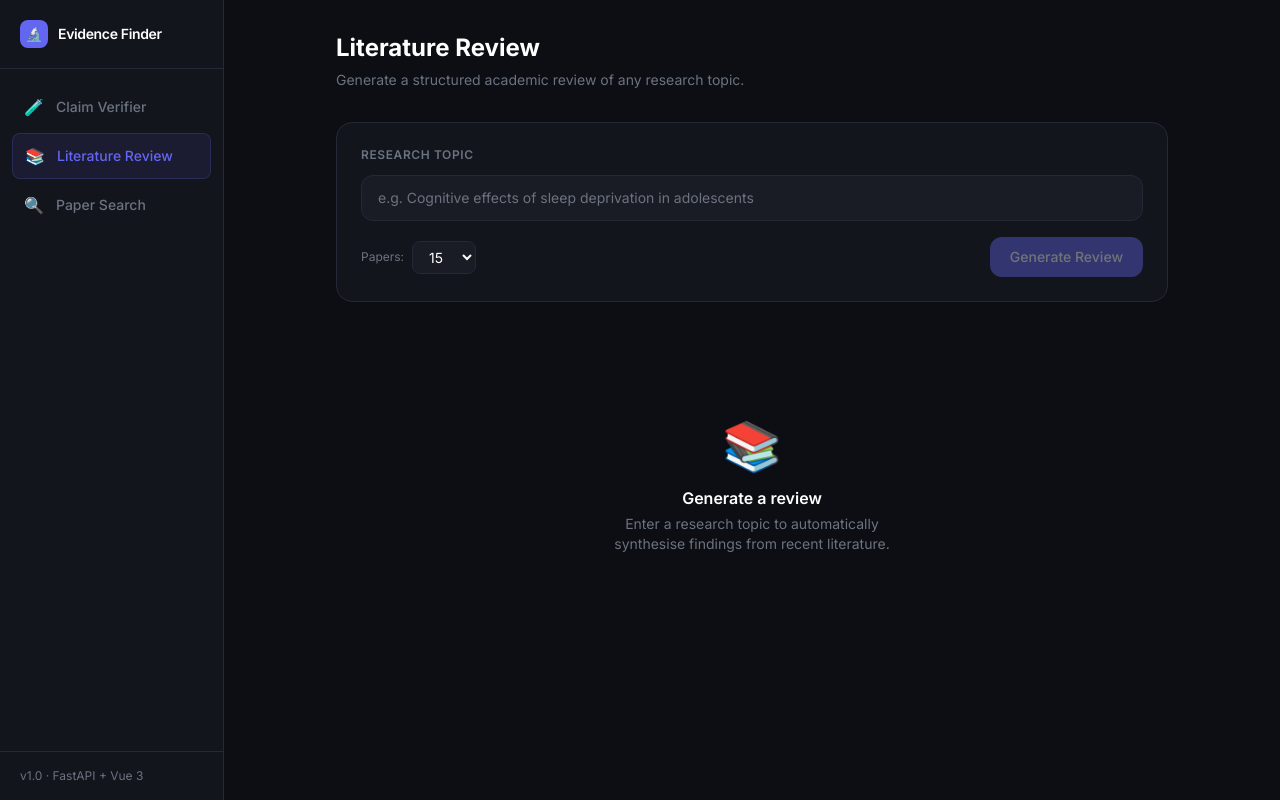
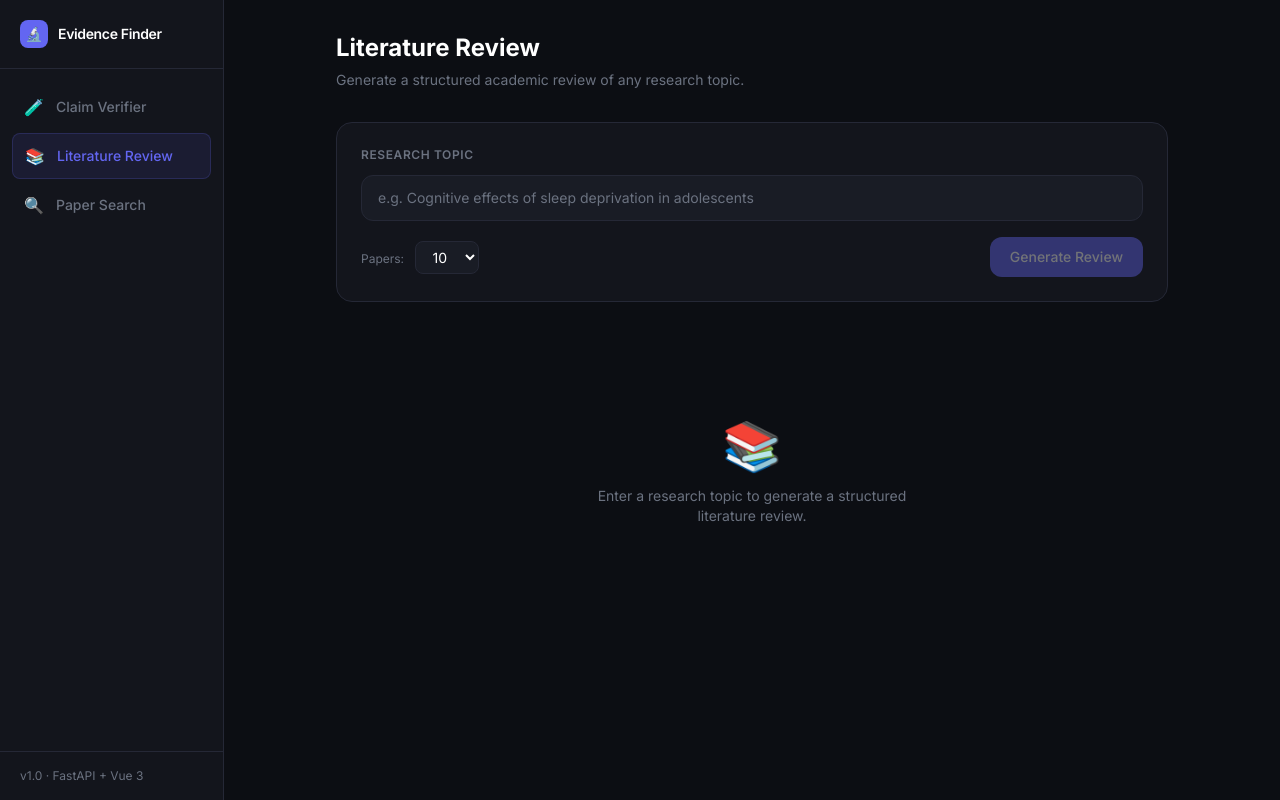
Before and after one commit to Fa06denice/academic_evidence_finder, a Vue app in the folder frontend/: page /review in a window 1280 px wide. Built offline with nearby package versions, Linux system fonts and the light colour scheme.

Commit message:
fix: vercel proxy + lit review markdown + summarize safari cors

```diff
--- a/frontend/src/api/index.js
+++ b/frontend/src/api/index.js
@@ -1,12 +1,12 @@
-const BASE = import.meta.env.VITE_API_URL || ''
+// Toutes les requêtes passent par le proxy Vercel /api/*
+// Plus de problème CORS Safari
 
 export async function streamPost(path, body, handlers = {}) {
-  const url = BASE + path
-  console.log('[API] POST', url, JSON.stringify(body))
+  console.log('[API] POST', path, JSON.stringify(body))
 
   let res
   try {
-    res = await fetch(url, {
+    res = await fetch(path, {
       method: 'POST',
       headers: { 'Content-Type': 'application/json' },
       body: JSON.stringify(body),
@@ -60,17 +60,17 @@ export async function streamPost(path, body, handlers = {}) {
 
 function dispatch(evt, h) {
   switch (evt.type) {
-    case 'progress':  h.onProgress?.(evt); break
-    case 'papers':    h.onPapers?.(evt.data); break
-    case 'analysis':  h.onAnalysis?.(evt); break
-    case 'verdict':   h.onVerdict?.(evt.data); break
-    case 'review':    h.onReview?.(evt.data); break
-    case 'error':     h.onError?.(evt); break
+    case 'progress': h.onProgress?.(evt); break
+    case 'papers':   h.onPapers?.(evt.data); break
+    case 'analysis': h.onAnalysis?.(evt); break
+    case 'verdict':  h.onVerdict?.(evt.data); break
+    case 'review':   h.onReview?.(evt.data); break
+    case 'error':    h.onError?.(evt); break
   }
 }
 
 export async function summarizePaper(paper) {
-  const res = await fetch(BASE + '/api/summarize', {
+  const res = await fetch('/api/summarize', {
     method: 'POST',
     headers: { 'Content-Type': 'application/json' },
     body: JSON.stringify({ paper }),
--- a/frontend/src/views/LiteratureReview.vue
+++ b/frontend/src/views/LiteratureReview.vue
@@ -1,6 +1,5 @@
 <template>
   <div class="p-8 max-w-4xl mx-auto w-full">
-
     <div class="mb-8">
       <h1 class="text-2xl font-bold text-white mb-1.5">Literature Review</h1>
       <p class="text-sm text-muted">Generate a structured academic review of any research topic.</p>
@@ -10,23 +9,22 @@
       <label class="block text-xs font-semibold text-muted uppercase tracking-wider mb-3">Research topic</label>
       <input v-model="topic" :disabled="loading"
         placeholder="e.g. Cognitive effects of sleep deprivation in adolescents"
-        class="w-full bg-surface2 border border-border rounded-xl px-4 py-3 text-sm text-white placeholder-muted focus:outline-none focus:border-accent/50 focus:ring-1 focus:ring-accent/30 transition-all disabled:opacity-50"
+        class="w-full bg-surface2 border border-border rounded-xl px-4 py-3 text-sm text-white placeholder-muted focus:outline-none focus:border-accent/50 disabled:opacity-50 transition-all"
         @keydown.enter.prevent="submit"
       />
       <div class="flex items-center gap-4 mt-4">
-        <div class="flex items-center gap-2">
-          <span class="text-xs text-muted">Papers:</span>
-          <select v-model="maxPapers" :disabled="loading"
-            class="bg-surface2 border border-border rounded-lg px-3 py-1.5 text-sm text-white focus:outline-none focus:border-accent/50 disabled:opacity-50">
-            <option value="10">10</option>
-            <option value="15">15</option>
-            <option value="20">20</option>
+        <label class="text-xs text-muted">Papers:
+          <select v-model.number="maxPapers" :disabled="loading"
+            class="ml-2 bg-surface2 border border-border rounded-lg px-3 py-1.5 text-sm text-white focus:outline-none disabled:opacity-50">
+            <option :value="10">10</option>
+            <option :value="15">15</option>
+            <option :value="20">20</option>
           </select>
-        </div>
-        <button type="button" @click.prevent="submit" :disabled="loading || !topic.trim()"
-          class="ml-auto flex items-center gap-2 px-5 py-2.5 bg-accent hover:bg-accent-hover disabled:opacity-40 disabled:cursor-not-allowed text-white text-sm font-medium rounded-xl transition-all">
+        </label>
+        <button type="button" @click="submit" :disabled="loading || !topic.trim()"
+          class="ml-auto px-5 py-2.5 bg-accent hover:bg-accent-hover disabled:opacity-40 text-white text-sm font-medium rounded-xl transition-all flex items-center gap-2">
           <span v-if="loading" class="w-4 h-4 border-2 border-white/30 border-t-white rounded-full animate-spin"></span>
-          <span>{{ loading ? 'Reviewing…' : 'Generate Review' }}</span>
+          {{ loading ? 'Reviewing…' : 'Generate Review' }}
         </button>
       </div>
     </div>
@@ -43,125 +41,98 @@
     </div>
 
     <!-- Error -->
-    <div v-if="error" class="mb-4 p-4 bg-red-500/10 border border-red-500/20 rounded-xl text-sm text-red-400">
-      {{ error }}
-    </div>
+    <div v-if="error" class="mb-4 p-4 bg-red-500/10 border border-red-500/20 rounded-xl text-sm text-red-400">{{ error }}</div>
 
-    <!-- Review output -->
-    <div v-if="review && !loading" class="space-y-3">
-      <div v-for="(section, i) in sections" :key="i"
-        class="bg-surface border border-border rounded-2xl overflow-hidden">
-        <button type="button" @click="openSections[i] = !openSections[i]"
-          class="w-full flex items-center justify-between px-6 py-4 text-left hover:bg-surface2/50 transition-colors">
-          <h2 class="text-sm font-semibold text-white flex items-center gap-2">
-            <span>{{ sectionIcon(section.title) }}</span>{{ section.title }}
-          </h2>
-          <svg :class="openSections[i] ? 'rotate-180' : ''"
-            class="w-4 h-4 text-muted transition-transform duration-200"
-            fill="none" stroke="currentColor" viewBox="0 0 24 24">
-            <path stroke-linecap="round" stroke-linejoin="round" stroke-width="2" d="M19 9l-7 7-7-7"/>
-          </svg>
-        </button>
-        <div v-if="openSections[i]" class="px-6 pb-5 border-t border-border/60">
-          <p class="text-sm text-muted leading-relaxed mt-3 whitespace-pre-wrap">{{ section.content }}</p>
+    <!-- Review — rendu Markdown brut ou sections structurées -->
+    <div v-if="reviewText && !loading">
+      <div class="flex gap-2 mb-4">
+        <button type="button" @click="exportMarkdown" class="px-3 py-1.5 text-xs font-medium bg-surface2 border border-border rounded-lg text-muted hover:text-white transition-all">📄 Export Markdown</button>
+      </div>
+      <div class="bg-surface border border-border rounded-2xl p-6">
+        <div class="prose prose-invert prose-sm max-w-none">
+          <!-- Affiche sections parsées si disponibles, sinon le texte brut -->
+          <div v-if="sections.length">
+            <div v-for="(s, i) in sections" :key="i" class="mb-6">
+              <h2 class="text-base font-semibold text-white mb-2">{{ s.title }}</h2>
+              <p class="text-sm text-muted leading-relaxed whitespace-pre-wrap">{{ s.content }}</p>
+            </div>
+          </div>
+          <pre v-else class="text-sm text-muted leading-relaxed whitespace-pre-wrap font-sans">{{ reviewText }}</pre>
         </div>
-      </div>
-      <div class="flex gap-2 pt-2">
-        <button type="button" @click="exportMarkdown" class="btn-sm">📄 Export Markdown</button>
       </div>
     </div>
 
-    <!-- Debug: affiche les données brutes si la review est là mais pas de sections -->
-    <div v-if="review && !sections.length && !loading" class="p-4 bg-surface border border-border rounded-xl text-xs text-muted">
-      <div class="font-semibold mb-2">Raw review data:</div>
-      <pre class="overflow-auto max-h-64">{{ JSON.stringify(review, null, 2) }}</pre>
-    </div>
-
     <!-- Empty -->
-    <div v-if="!loading && !review && !error" class="text-center py-24">
+    <div v-if="!loading && !reviewText && !error" class="text-center py-24">
       <div class="text-5xl mb-4">📚</div>
-      <h3 class="text-base font-semibold text-white mb-1">Generate a review</h3>
-      <p class="text-sm text-muted max-w-xs mx-auto">Enter a research topic to automatically synthesise findings from recent literature.</p>
+      <p class="text-sm text-muted max-w-xs mx-auto">Enter a research topic to generate a structured literature review.</p>
     </div>
   </div>
 </template>
 
 <script setup>
-import { ref, computed, reactive } from 'vue'
+import { ref, computed } from 'vue'
 import { streamPost } from '../api/index.js'
-import { historyStore } from '../stores/history.js'
 
 const topic       = ref('')
-const maxPapers   = ref('15')
+const maxPapers   = ref(10)
 const loading     = ref(false)
-const progressMsg = ref('')
+const progressMsg = ref('Searching literature…')
 const progressPct = ref(0)
-const review      = ref(null)
-const openSections= reactive({})
+const reviewRaw   = ref(null)   // peut être string ou objet
 const error       = ref('')
 
-// Extrait les sections depuis n'importe quelle structure retournée par le backend
-const sections = computed(() => {
-  if (!review.value) return []
-  const r = review.value
-  const KEYS = ['background','methodology','findings','gaps','conclusion','introduction','discussion']
-  const ICONS = { background:'📖', methodology:'🔬', findings:'💡', gaps:'🔭', conclusion:'🎯', introduction:'📝', discussion:'💬' }
-
-  // Si le backend retourne un tableau sections[]
-  if (Array.isArray(r.sections)) return r.sections.map(s => ({ ...s, icon: ICONS[s.title?.toLowerCase()] || '📄' }))
-
-  // Sinon on mappe les clés connues
-  return KEYS.filter(k => r[k]).map(k => ({
-    title: k.charAt(0).toUpperCase() + k.slice(1),
-    content: r[k],
-  }))
+// Normalise : toujours travailler avec une string
+const reviewText = computed(() => {
+  if (!reviewRaw.value) return ''
+  if (typeof reviewRaw.value === 'string') return reviewRaw.value
+  // objet : concatène les valeurs connues
+  const keys = ['introduction','background','methodology','findings','gaps','conclusion','discussion']
+  return keys.filter(k => reviewRaw.value[k])
+    .map(k => `## ${k.charAt(0).toUpperCase()+k.slice(1)}\n\n${reviewRaw.value[k]}`)
+    .join('\n\n')
 })
 
-function sectionIcon(title) {
-  const ICONS = { background:'📖', methodology:'🔬', findings:'💡', gaps:'🔭', conclusion:'🎯', introduction:'📝', discussion:'💬' }
-  return ICONS[title?.toLowerCase()] || '📄'
-}
+// Parse les sections ## du markdown
+const sections = computed(() => {
+  const text = reviewText.value
+  if (!text) return []
+  const parts = text.split(/\n(?=##\s)/)
+  return parts.map(p => {
+    const lines = p.trim().split('\n')
+    const title = lines[0].replace(/^#+\s*/, '').trim()
+    const content = lines.slice(1).join('\n').trim()
+    return { title, content }
+  }).filter(s => s.title && s.content)
+})
 
 async function submit() {
   if (!topic.value.trim() || loading.value) return
-  loading.value = true
-  review.value  = null
-  error.value   = ''
+  loading.value   = true
+  reviewRaw.value = null
+  error.value     = ''
   progressPct.value = 0
   progressMsg.value = 'Searching literature…'
 
-  await streamPost('/api/review', { topic: topic.value, max_papers: +maxPapers.value }, {
+  await streamPost('/api/review', { topic: topic.value, max_papers: maxPapers.value }, {
     onProgress(e) {
       progressMsg.value = e.message
       if (e.step && e.total) progressPct.value = Math.round((e.step / e.total) * 90)
     },
     onReview(r) {
-      console.log('[Review] received:', r)
-      review.value = r
-      // Ouvre toutes les sections par défaut
-      sections.value.forEach((_, i) => { openSections[i] = true })
+      console.log('[Review] raw data:', typeof r, r)
+      reviewRaw.value = r
     },
-    onError(e) { error.value = e.message; loading.value = false },
-    onDone()   {
-      progressPct.value = 100
-      loading.value = false
-      historyStore.add({ type: 'review', query: topic.value, path: '/review' })
-    },
+    onError(e)  { error.value = e.message },
+    onDone()    { progressPct.value = 100; loading.value = false },
   })
 }
 
 function exportMarkdown() {
-  let md = `# Literature Review: ${topic.value}\n\n`
-  sections.value.forEach(s => { md += `## ${s.title}\n\n${s.content}\n\n` })
+  const md = `# Literature Review: ${topic.value}\n\n${reviewText.value}`
   const a = document.createElement('a')
   a.href = 'data:text/markdown;charset=utf-8,' + encodeURIComponent(md)
   a.download = 'literature-review.md'
   a.click()
 }
 </script>
-
-<style scoped>
-.btn-sm {
-  @apply px-3 py-1.5 text-xs font-medium bg-surface2 border border-border rounded-lg text-muted hover:text-white hover:border-accent/40 transition-all duration-150;
-}
-</style>
```
Also changed, not shown: 1 other file (tests, documents, lock files or other folders).
